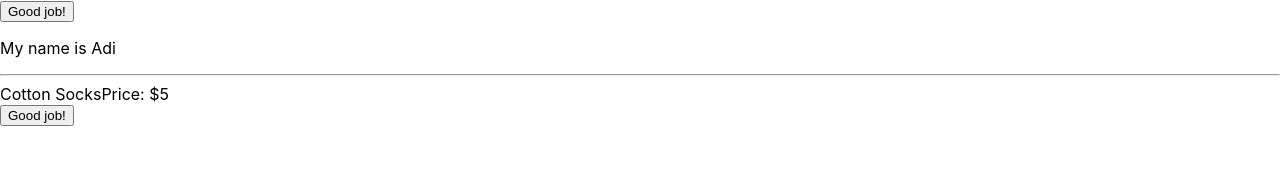
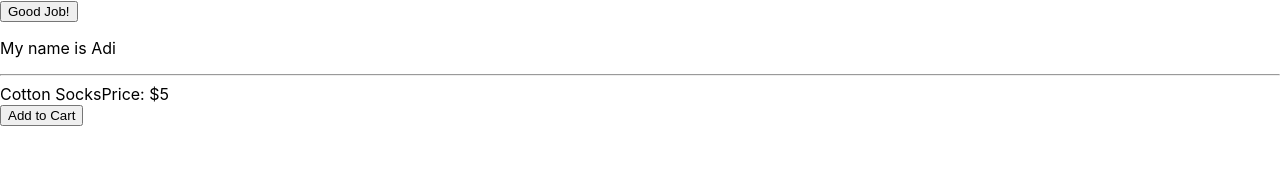
Before and after one commit to AdityaLearnsCoding/ReactDev, a React (Create React App) app: page / in a window 1280 px wide. Shown: the top 176 px of the page. Built offline with nearby package versions, Linux system fonts and the light colour scheme.

Commit message:
react_learn: SampleDesign using react props

```diff
--- a/src/components/lesson1/ButtonExercise.jsx
+++ b/src/components/lesson1/ButtonExercise.jsx
@@ -3,7 +3,7 @@ class ButtonExercise extends Component {
     render() {
         return (
             <div>
-                <button>Good job!</button>
+                <button>{this.props.value == null ? "Good Job!" : this.props.value}</button>
             </div>
         );
     }
```
